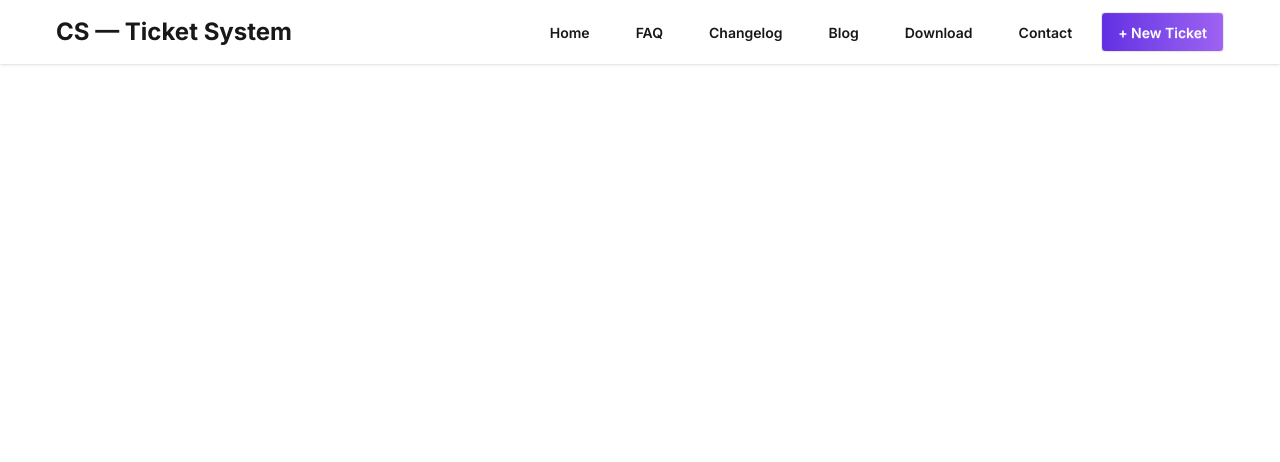
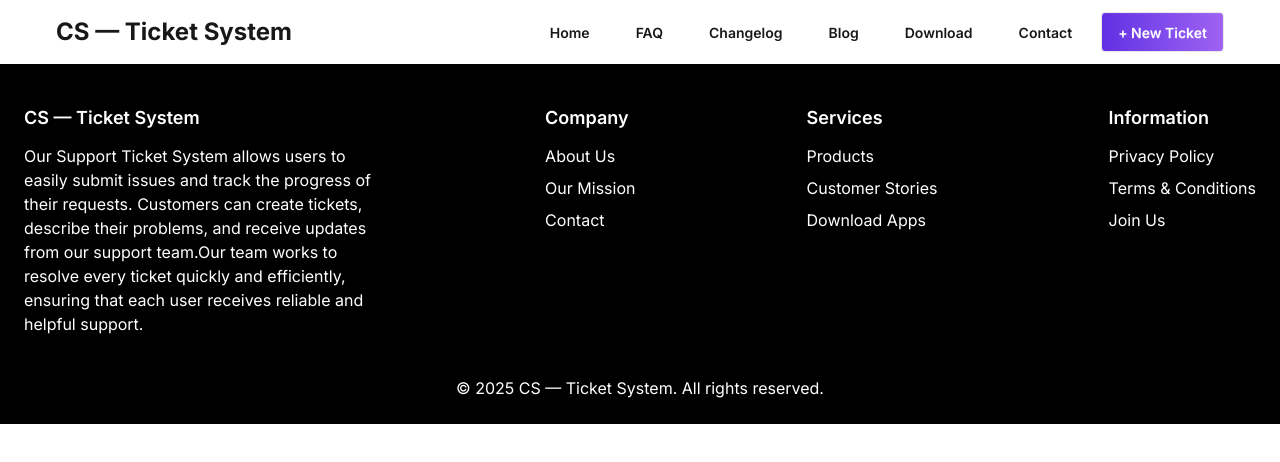
Before and after one commit to Mohsiiiin/PH-Ticket-System, a React (Vite) app: page / in a window 1280 px wide. Shown: the top 462 px of the page. Built offline with nearby package versions, Linux system fonts and the light colour scheme.

Commit message:
footer added

```diff
--- a/src/App.jsx
+++ b/src/App.jsx
@@ -1,4 +1,5 @@
 import './App.css'
+import Footer from './component/Footer'
 import Navbar from './component/Navbar'
 
 
@@ -8,6 +9,10 @@ function App() {
       <header>
         <Navbar></Navbar>
       </header>
+
+      <section>
+        <Footer></Footer>
+      </section>
     </>
   )
 }
--- /dev/null
+++ b/src/component/Footer.jsx
@@ -0,0 +1,49 @@
+import React from 'react';
+
+const Footer = () => {
+    return (
+         <div className='bg-black text-white' >
+            <section className='bg-black text-white px-6 py-10 flex flex-col md:flex-row gap-10 md:gap-20 justify-between'>
+                <div className='space-y-3'>
+                <h3 className='font-semibold text-lg'>CS — Ticket System</h3>
+                <p className='w-[350px]'>Our Support Ticket System allows users to easily submit issues and track the progress of their requests. Customers can create tickets, describe their problems, and receive updates from our support team.Our team works to resolve every ticket quickly and efficiently, ensuring that each user receives reliable and helpful support.</p>
+            </div>
+
+            <div className='space-y-3'>
+                <h3 className='font-semibold text-lg'>Company</h3>
+                <ul className='space-y-2'>
+                    <li><a href="#">About Us</a></li>
+                    <li><a href="#">Our Mission</a></li>
+                    <li><a href="#">Contact</a></li>
+                </ul>
+            </div>
+
+            <div className='space-y-3'>
+                <h3 className='font-semibold text-lg'>Services</h3>
+               <ul className='space-y-2'>
+                <li><a href="">Products</a></li>
+                <li><a href="">Customer Stories</a></li>
+                <li><a href="">Download Apps</a></li>
+               </ul>
+            </div>
+
+            <div className='space-y-3'>
+            <h3 className='font-semibold text-lg'>Information</h3>
+            <ul className='space-y-2'>
+                <li><a href="">Privacy Policy</a></li>
+                <li><a href="">Terms & Conditions </a></li>
+                <li><a href="">Join Us</a></li>
+               </ul>
+            </div>
+            </section>
+
+            <div>
+                <span className=' flex justify-center text-center pb-6'>© 2025 CS — Ticket System. All rights reserved.</span>
+            </div>
+
+        </div>
+
+    );
+};
+
+export default Footer;
```
